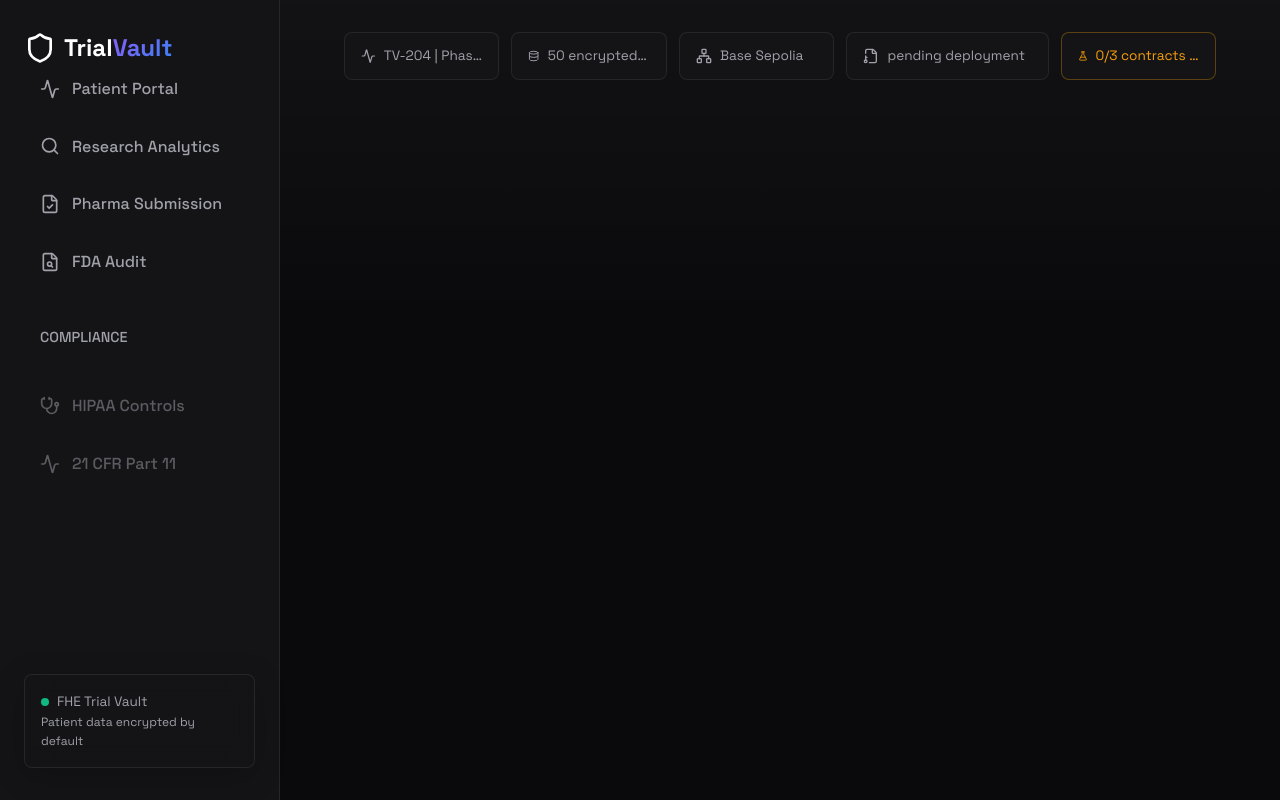
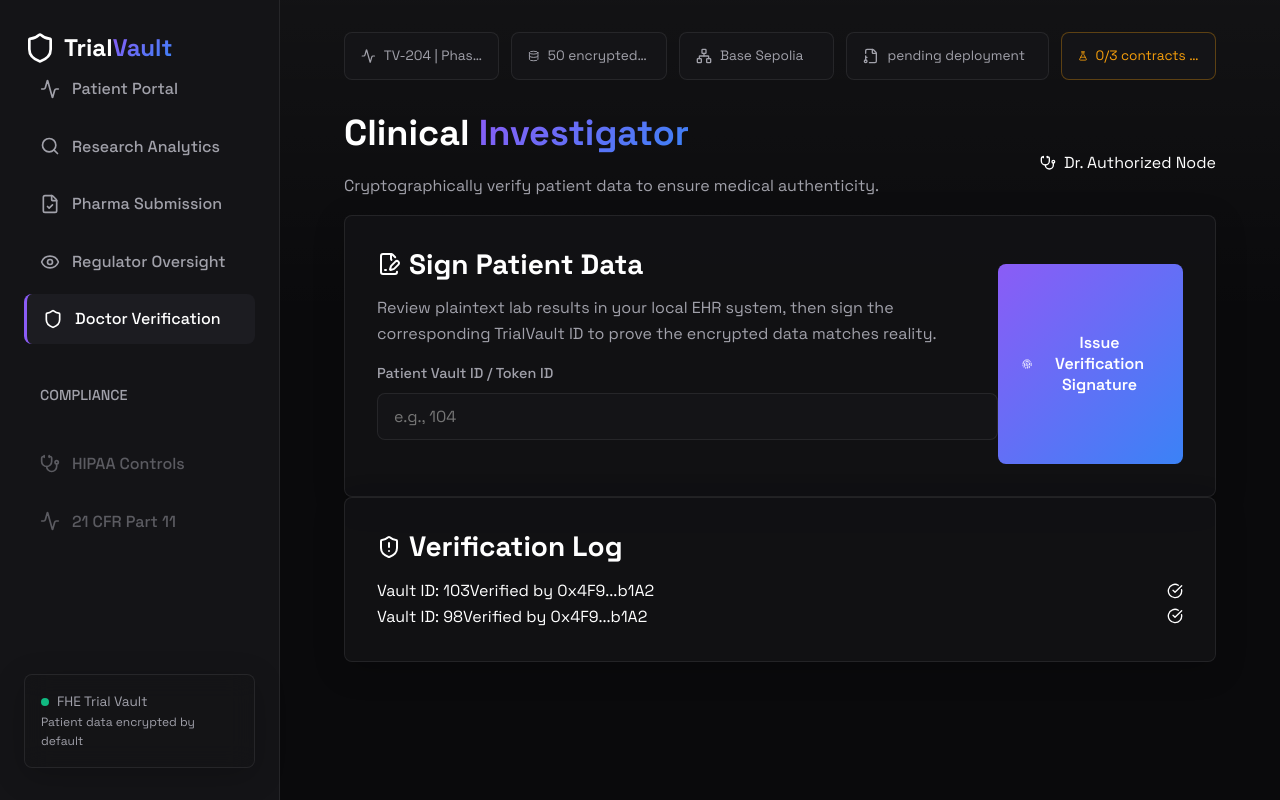
Before and after one commit to dehixorg/trialVault, a React (Vite) app in the folder web/: page /doctor in a window 1280 px wide. Built offline with nearby package versions, Linux system fonts and the light colour scheme.

Commit message:
feat: add FHE match scoring and Doctor Verification Portal

```diff
--- a/web/src/App.tsx
+++ b/web/src/App.tsx
@@ -1,10 +1,11 @@
 import React from 'react';
 import { BrowserRouter, Routes, Route, NavLink } from 'react-router-dom';
-import { Shield, Activity, FileCheck, FileSearch, Search, Stethoscope } from 'lucide-react';
+import { Shield, Activity, FileCheck, FileSearch, Search, Stethoscope, Eye } from 'lucide-react';
 import PatientDashboard from './pages/PatientDashboard';
 import PharmaDashboard from './pages/PharmaDashboard';
 import RegulatorDashboard from './pages/RegulatorDashboard';
 import PharmaSubmissionDashboard from './pages/PharmaSubmissionDashboard';
+import DoctorDashboard from './pages/DoctorDashboard';
 import TrialStatusBar from './components/TrialStatusBar';
 
 export default function App() {
@@ -50,8 +51,16 @@ export default function App() {
                 to="/regulator"
                 className={({ isActive }) => `nav-link ${isActive ? 'active' : ''}`}
               >
-                <FileSearch size={20} />
-                FDA Audit
+                <Eye size={20} />
+                Regulator Oversight
+              </NavLink>
+
+              <NavLink
+                to="/doctor"
+                className={({ isActive }) => `nav-link ${isActive ? 'active' : ''}`}
+              >
+                <Shield size={20} />
+                Doctor Verification
               </NavLink>
 
               <div className="mt-8 mb-4">
@@ -87,9 +96,10 @@ export default function App() {
           <TrialStatusBar />
           <Routes>
             <Route path="/" element={<PatientDashboard />} />
-            <Route path="/researcher" element={<PharmaDashboard />} />
-            <Route path="/pharma" element={<PharmaSubmissionDashboard />} />
+            <Route path="/pharma" element={<PharmaDashboard />} />
+            <Route path="/pharma-submission" element={<PharmaSubmissionDashboard />} />
             <Route path="/regulator" element={<RegulatorDashboard />} />
+            <Route path="/doctor" element={<DoctorDashboard />} />
           </Routes>
         </main>
       </div>
--- /dev/null
+++ b/web/src/pages/DoctorDashboard.tsx
@@ -0,0 +1,140 @@
+import React, { useState } from 'react';
+import { motion } from 'framer-motion';
+import { Stethoscope, FileSignature, CheckCircle, ShieldAlert, Fingerprint } from 'lucide-react';
+
+export default function DoctorDashboard() {
+  const [patientId, setPatientId] = useState('');
+  const [isVerifying, setIsVerifying] = useState(false);
+  const [verificationComplete, setVerificationComplete] = useState(false);
+
+  const handleVerify = () => {
+    setIsVerifying(true);
+    setTimeout(() => {
+      setIsVerifying(false);
+      setVerificationComplete(true);
+    }, 2500);
+  };
+
+  return (
+    <motion.div
+      initial={{ opacity: 0, y: 20 }}
+      animate={{ opacity: 1, y: 0 }}
+      className="animate-fade-in"
+    >
+      <header className="mb-8 flex justify-between items-end">
+        <div>
+          <h2 className="mb-2">Clinical <span className="text-gradient">Investigator</span></h2>
+          <p className="mb-0">Cryptographically verify patient data to ensure medical authenticity.</p>
+        </div>
+        <div className="px-4 py-2 bg-accent-primary bg-opacity-10 text-accent-primary border border-accent-primary border-opacity-20 rounded-lg flex items-center gap-2 text-sm font-mono">
+          <Stethoscope size={16} />
+          Dr. Authorized Node
+        </div>
+      </header>
+
+      <div className="grid grid-cols-2 gap-8 mb-8">
+        <div className="glass-card flex flex-col justify-between">
+          <div>
+            <h3 className="mb-6 flex items-center gap-2">
+              <FileSignature className="text-accent-primary" />
+              Sign Patient Data
+            </h3>
+            <p className="text-sm mb-6">
+              Review plaintext lab results in your local EHR system, then sign the corresponding TrialVault ID to prove the encrypted data matches reality.
+            </p>
+
+            <div className="form-group">
+              <label className="form-label">Patient Vault ID / Token ID</label>
+              <input
+                type="text"
+                className="form-input"
+                placeholder="e.g., 104"
+                value={patientId}
+                onChange={(e) => setPatientId(e.target.value)}
+                disabled={isVerifying || verificationComplete}
+              />
+            </div>
+          </div>
+
+          <button
+            className="btn-primary w-full justify-center mt-4"
+            onClick={handleVerify}
+            disabled={!patientId || isVerifying || verificationComplete}
+          >
+            {isVerifying ? (
+              <span>Signing Cryptographically...</span>
+            ) : verificationComplete ? (
+              <>
+                <CheckCircle size={18} />
+                Data Verified
+              </>
+            ) : (
+              <>
+                <Fingerprint size={18} />
+                Issue Verification Signature
+              </>
+            )}
+          </button>
+        </div>
+
+        <div className="glass-card">
+          <h3 className="mb-6 flex items-center gap-2">
+            <ShieldAlert className="text-warning" />
+            Verification Log
+          </h3>
+
+          <div className="space-y-4">
+            {isVerifying && (
+              <motion.div
+                initial={{ opacity: 0, height: 0 }}
+                animate={{ opacity: 1, height: 'auto' }}
+                className="p-4 bg-bg-tertiary rounded-lg border border-border-color"
+              >
+                <div className="text-xs text-text-secondary mb-2">Generating Signature Proof:</div>
+                <pre className="text-[10px] text-accent-primary font-mono bg-bg-secondary p-2 rounded overflow-x-auto">
+                  {`> Retrieving PatientVault[${patientId}]
+> Generating ECDSA signature...
+> Hash: 0x8f2a...9c1b
+> Executing verifyPatientData(${patientId})
+> Waiting for block confirmation...`}
+                </pre>
+              </motion.div>
+            )}
+
+            {verificationComplete && (
+              <motion.div
+                initial={{ opacity: 0 }}
+                animate={{ opacity: 1 }}
+                className="p-4 bg-success bg-opacity-10 rounded-lg border border-success border-opacity-30 flex items-start gap-3"
+              >
+                <CheckCircle className="text-success mt-1" size={20} />
+                <div>
+                  <div className="text-success font-bold text-sm mb-1">Signature Accepted</div>
+                  <div className="text-xs text-text-secondary">
+                    Patient Vault ID {patientId} is now medically verified. The patient will receive a +5 point bonus in all future FHE Trial Matches.
+                  </div>
+                </div>
+              </motion.div>
+            )}
+
+            <div className="p-4 bg-bg-secondary rounded-lg border border-border-color flex justify-between items-center opacity-50">
+              <div>
+                <span className="text-sm block">Vault ID: 103</span>
+                <span className="text-xs text-text-secondary">Verified by 0x4F9...b1A2</span>
+              </div>
+              <CheckCircle size={16} className="text-success" />
+            </div>
+
+            <div className="p-4 bg-bg-secondary rounded-lg border border-border-color flex justify-between items-center opacity-50">
+              <div>
+                <span className="text-sm block">Vault ID: 98</span>
+                <span className="text-xs text-text-secondary">Verified by 0x4F9...b1A2</span>
+              </div>
+              <CheckCircle size={16} className="text-success" />
+            </div>
+          </div>
+        </div>
+      </div>
+    </motion.div>
+  );
+}
--- a/web/src/pages/PatientDashboard.tsx
+++ b/web/src/pages/PatientDashboard.tsx
@@ -1,6 +1,6 @@
 import React, { useState } from 'react';
 import { motion } from 'framer-motion';
-import { CheckCircle, ClipboardCheck, KeyRound, Shield, UserCheck, Wallet } from 'lucide-react';
+import { CheckCircle, ClipboardCheck, KeyRound, Shield, UserCheck, Wallet, ShieldAlert } from 'lucide-react';
 import { fhenixAdapter, type EncryptedPatientPayload } from '../fhenix';
 
 export default function PatientDashboard() {
@@ -50,7 +50,35 @@ export default function PatientDashboard() {
             </div>
           </div>
 
-          <div className="grid-2 compact">
+          {encryptedPayload && !isEncrypting && (
+            <motion.div
+              initial={{ opacity: 0, scale: 0.95 }}
+              animate={{ opacity: 1, scale: 1 }}
+              className="mt-4 p-4 bg-success bg-opacity-10 border border-success border-opacity-30 rounded-lg"
+            >
+              <div className="flex items-center gap-2 text-success font-bold mb-2">
+                <CheckCircle size={18} />
+                Vault Sealed Successfully
+              </div>
+              <div className="text-xs text-text-secondary space-y-1 font-mono">
+                <p>IPFS CID: <span className="text-text-primary truncate block">{encryptedPayload.ciphertextHash.slice(0, 20)}...</span></p>
+                <p>Vault ID: <span className="text-text-primary">{encryptedPayload.ciphertextHash.slice(0, 10)}</span></p>
+                <p>Time: <span className="text-text-primary">{new Date().toLocaleTimeString()}</span></p>
+              </div>
+
+              <div className="mt-4 p-3 border border-warning border-opacity-50 rounded bg-warning bg-opacity-10 flex items-start gap-3">
+                <ShieldAlert className="text-warning mt-1 flex-shrink-0" size={18} />
+                <div>
+                  <div className="text-xs font-bold text-warning">Unverified Medical Record</div>
+                  <div className="text-[10px] text-text-secondary mt-1">
+                    Your data is encrypted, but to receive higher match scores from Pharma, you must have your primary care physician cryptographically sign this Vault ID.
+                  </div>
+                </div>
+              </div>
+            </motion.div>
+          )}
+
+          <div className="grid-2 compact mt-6">
             <div className="form-group">
               <label className="form-label">Age</label>
               <input className="form-input" defaultValue="45" />
```
Also changed, not shown: 1 other file (tests, documents, lock files or other folders).
